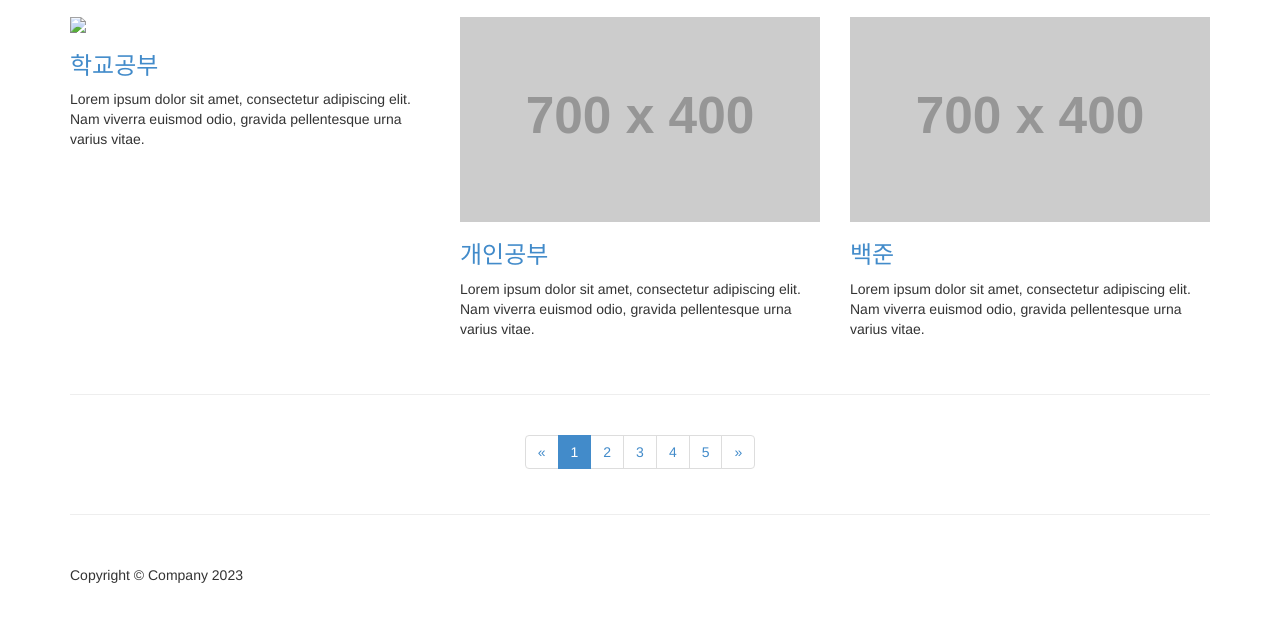
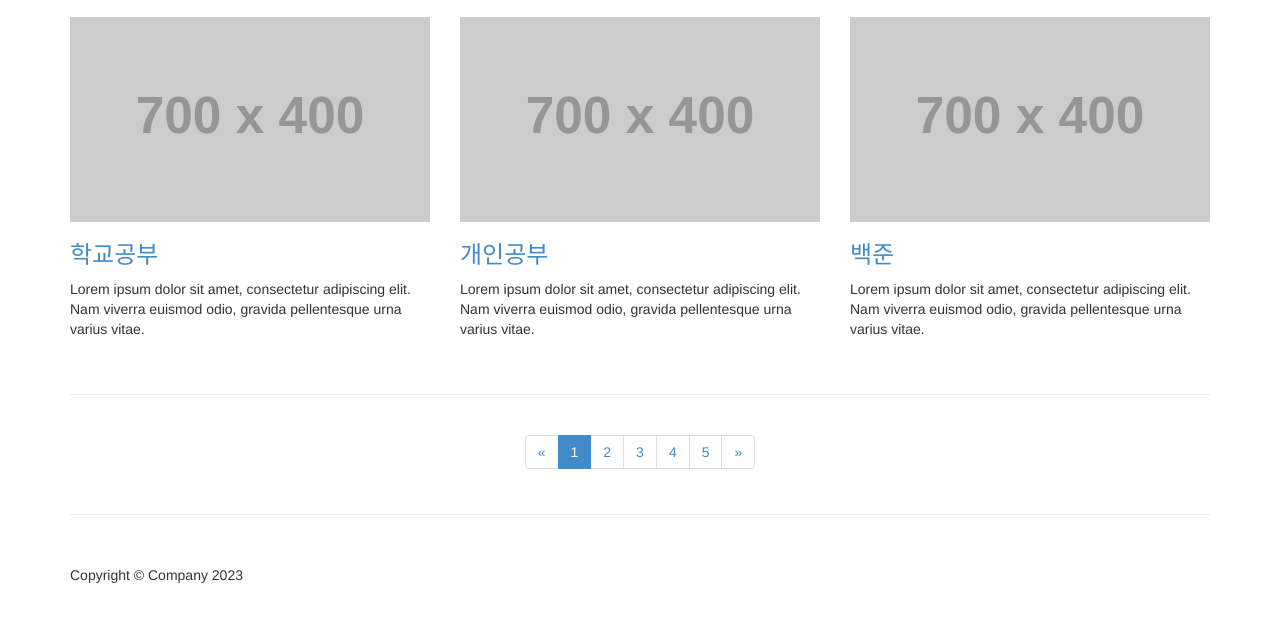
Before and after one commit to jaehyeon03/opensource, a plain HTML site: page index.html in a window 1280 px wide. Shown: the part 143-764 px from the top of the page. Drawn offline with Linux system fonts and the light colour scheme; placeholder pictures from the web are drawn by us.

Commit message:
Update index.html

```diff
--- a/index.html
+++ b/index.html
@@ -53,7 +53,7 @@
       <div class="row">
 
         <div class="col-md-4 portfolio-item">
-          <a href="#project-link"><img class="img-responsive" src="img/christopher-gower-m_HRfLhgABo-unsplash.jpg"></a>
+          <a href="#project-link"><img class="img-responsive" src="http://placehold.it/700x400"></a>
           <h3><a href="#project-link">학교공부</a></h3>
           <p>Lorem ipsum dolor sit amet, consectetur adipiscing elit. Nam viverra euismod odio, gravida pellentesque urna varius vitae.</p>
         </div>
```
